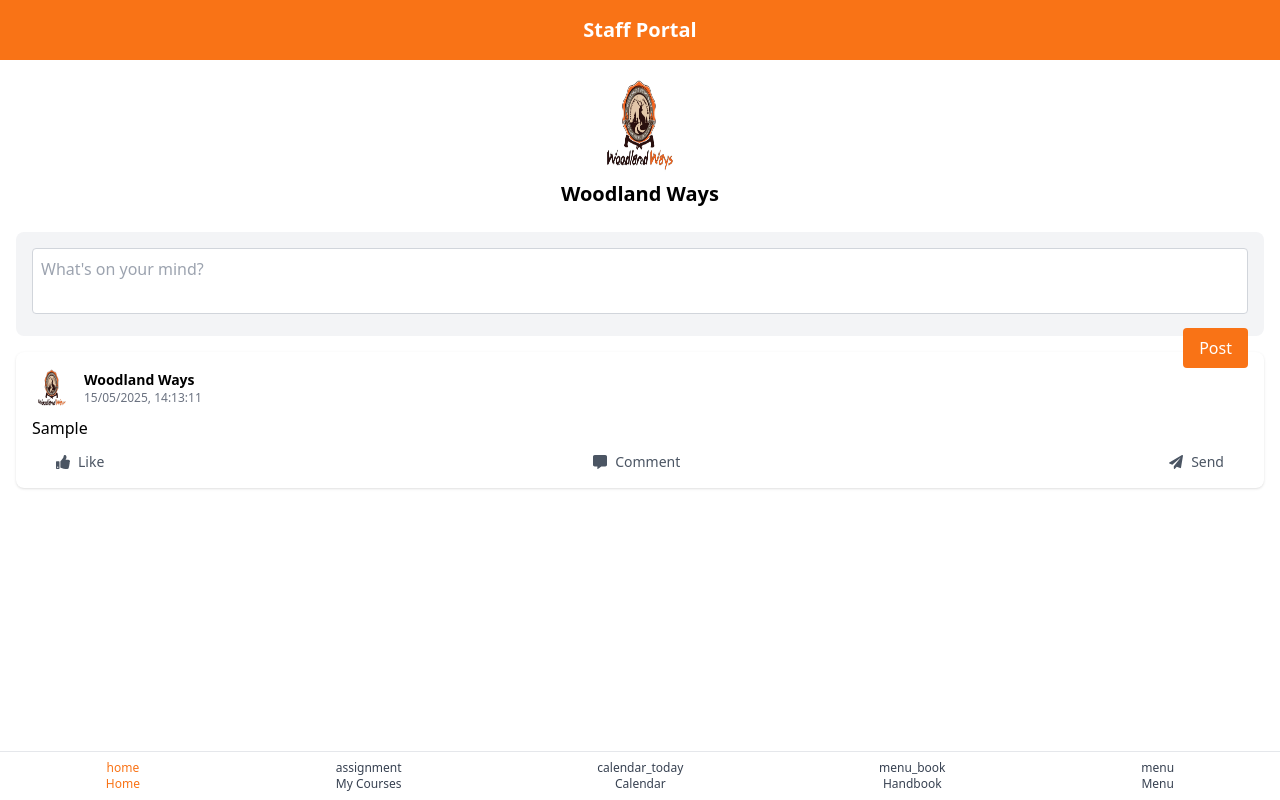
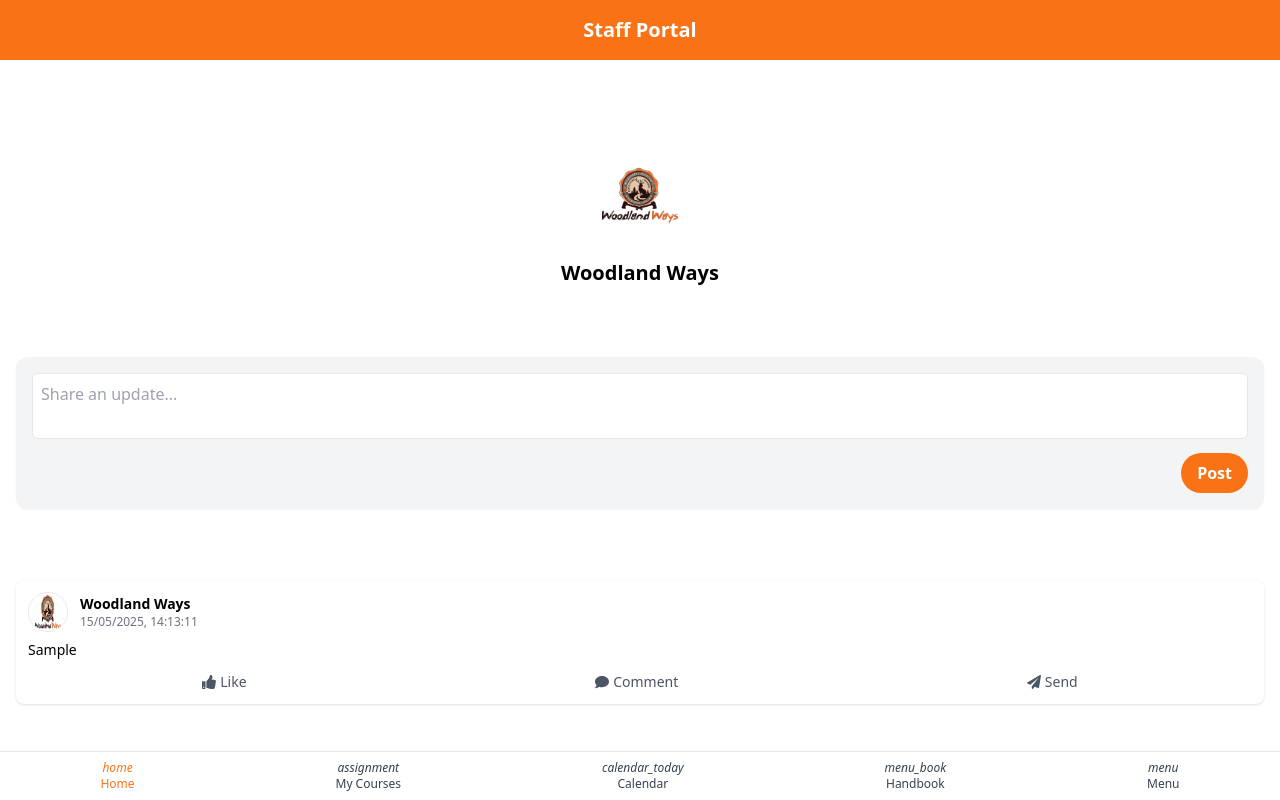
Before and after one commit to BUSHBOI95/Woodland-Ways-Portal-, a React (Vite) app: page / in a window 1280 px wide. Both pictures are taken after typing "Sample" into the empty fields and a click on the button "Post". Built offline with nearby package versions, Linux system fonts and the light colour scheme.

Commit message:
Update Home.jsx

```diff
--- a/src/pages/Home.jsx
+++ b/src/pages/Home.jsx
@@ -1,15 +1,18 @@
 import React, { useState, useEffect } from "react";
+import { FaThumbsUp, FaComment, FaPaperPlane } from "react-icons/fa";
+import { NavLink } from "react-router-dom";
 import moment from "moment";
-import { FaThumbsUp, FaCommentAlt, FaPaperPlane } from "react-icons/fa";
-import { NavLink } from "react-router-dom";
+import Logo from "../../Icon.png";
 
 const Home = () => {
   const [postText, setPostText] = useState("");
   const [posts, setPosts] = useState([]);
 
   useEffect(() => {
-    const savedPosts = JSON.parse(localStorage.getItem("posts")) || [];
-    setPosts(savedPosts);
+    const storedPosts = localStorage.getItem("posts");
+    if (storedPosts) {
+      setPosts(JSON.parse(storedPosts));
+    }
   }, []);
 
   useEffect(() => {
@@ -17,50 +20,58 @@ const Home = () => {
   }, [posts]);
 
   const handlePost = () => {
-    if (postText.trim() !== "") {
+    if (postText.trim() === "") return;
     const newPost = {
       id: Date.now(),
-        author: "Woodland Ways",
-        content: postText,
+      text: postText,
       timestamp: new Date().toISOString(),
     };
     setPosts([newPost, ...posts]);
     setPostText("");
-    }
   };
 
   return (
-    <div className="flex flex-col min-h-screen bg-white">
-      <header className="bg-orange-500 text-white text-center py-4 font-bold text-xl">
+    <div className="min-h-screen flex flex-col justify-between bg-white">
+      {/* Header */}
+      <div className="bg-orange-500 text-white text-center py-4 text-xl font-bold">
         Staff Portal
-      </header>
-
-      <main className="flex-grow p-4">
-        <div className="flex flex-col items-center mb-6">
-          <img src="/Icon.png" alt="Woodland Ways Logo" className="w-24 h-24 mb-2" />
-          <h1 className="text-xl font-bold">Woodland Ways</h1>
       </div>
 
-        <div className="bg-gray-100 p-4 rounded-lg mb-4">
+      {/* Logo and Title */}
+      <div className="flex flex-col items-center mt-6">
+        <img src={Logo} alt="Logo" className="w-28 h-28 object-contain" />
+        <h1 className="text-xl font-semibold mt-2">Woodland Ways</h1>
+      </div>
+
+      {/* Post Box */}
+      <div className="bg-gray-100 rounded-xl mx-4 p-4 mt-4 shadow-sm">
         <textarea
-            className="w-full p-2 border border-gray-300 rounded resize-none"
-            placeholder="What's on your mind?"
           value={postText}
           onChange={(e) => setPostText(e.target.value)}
+          placeholder="Share an update..."
+          className="w-full p-2 border rounded-md resize-none focus:outline-none"
+          rows={2}
         />
+        <div className="flex justify-end mt-2">
           <button
-            className="mt-2 bg-orange-500 text-white px-4 py-2 rounded float-right"
             onClick={handlePost}
+            className="bg-orange-500 text-white font-semibold px-4 py-2 rounded-full"
           >
             Post
           </button>
         </div>
+      </div>
 
-        <div>
+      {/* Post Feed */}
+      <div className="px-4 mt-4 space-y-4 mb-24">
         {posts.map((post) => (
-            <div key={post.id} className="bg-white p-4 rounded-lg shadow mb-4">
+          <div key={post.id} className="bg-white rounded-lg shadow p-3">
             <div className="flex items-center mb-2">
-                <img src="/Icon.png" alt="Avatar" className="w-10 h-10 rounded-full mr-3" />
+              <img
+                src={Logo}
+                alt="Avatar"
+                className="w-10 h-10 rounded-full mr-3 border"
+              />
               <div>
                 <p className="font-bold text-sm">Woodland Ways</p>
                 <p className="text-xs text-gray-500">
@@ -68,45 +79,63 @@ const Home = () => {
                 </p>
               </div>
             </div>
-              <p className="mb-3">{post.content}</p>
-              <div className="flex justify-between text-gray-600 text-sm px-6">
-                <button className="flex items-center gap-2">
-                  <FaThumbsUp /> Like
+            <p className="text-sm mb-3">{post.text}</p>
+            <div className="flex justify-around text-gray-600 text-sm">
+              <button className="flex items-center space-x-1">
+                <FaThumbsUp />
+                <span>Like</span>
               </button>
-                <button className="flex items-center gap-2">
-                  <FaCommentAlt /> Comment
+              <button className="flex items-center space-x-1">
+                <FaComment />
+                <span>Comment</span>
               </button>
-                <button className="flex items-center gap-2">
-                  <FaPaperPlane /> Send
+              <button className="flex items-center space-x-1">
+                <FaPaperPlane />
+                <span>Send</span>
               </button>
             </div>
           </div>
         ))}
       </div>
-      </main>
 
-      <footer className="bg-white border-t p-2 fixed bottom-0 left-0 w-full flex justify-around text-xs text-gray-700">
-        <NavLink to="/" className="flex flex-col items-center text-orange-500">
-          <span className="material-icons">home</span>
+      {/* Bottom Nav */}
+      <div className="fixed bottom-0 left-0 right-0 bg-white border-t border-gray-200 flex justify-around py-2">
+        <NavLink
+          to="/home"
+          className="flex flex-col items-center text-xs text-orange-500"
+        >
+          <i className="material-icons">home</i>
           Home
         </NavLink>
-        <NavLink to="/courses" className="flex flex-col items-center">
-          <span className="material-icons">assignment</span>
+        <NavLink
+          to="/courses"
+          className="flex flex-col items-center text-xs text-gray-700"
+        >
+          <i className="material-icons">assignment</i>
           My Courses
         </NavLink>
-        <NavLink to="/calendar" className="flex flex-col items-center">
-          <span className="material-icons">calendar_today</span>
+        <NavLink
+          to="/calendar"
+          className="flex flex-col items-center text-xs text-gray-700"
+        >
+          <i className="material-icons">calendar_today</i>
           Calendar
         </NavLink>
-        <NavLink to="/handbook" className="flex flex-col items-center">
-          <span className="material-icons">menu_book</span>
+        <NavLink
+          to="/handbook"
+          className="flex flex-col items-center text-xs text-gray-700"
+        >
+          <i className="material-icons">menu_book</i>
           Handbook
         </NavLink>
-        <NavLink to="/menu" className="flex flex-col items-center">
-          <span className="material-icons">menu</span>
+        <NavLink
+          to="/menu"
+          className="flex flex-col items-center text-xs text-gray-700"
+        >
+          <i className="material-icons">menu</i>
           Menu
         </NavLink>
-      </footer>
+      </div>
     </div>
   );
 };
```
Lines whose indentation alone changed are shown as unchanged.
